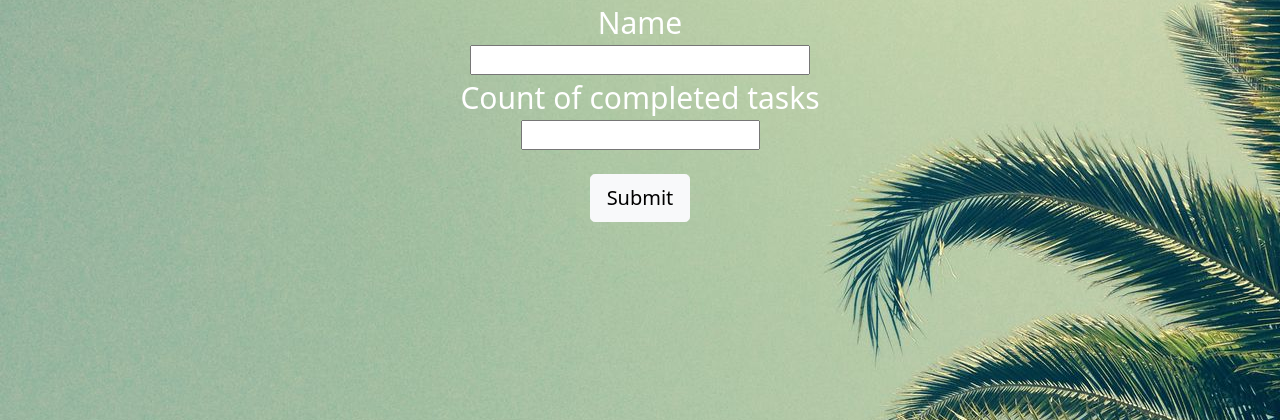
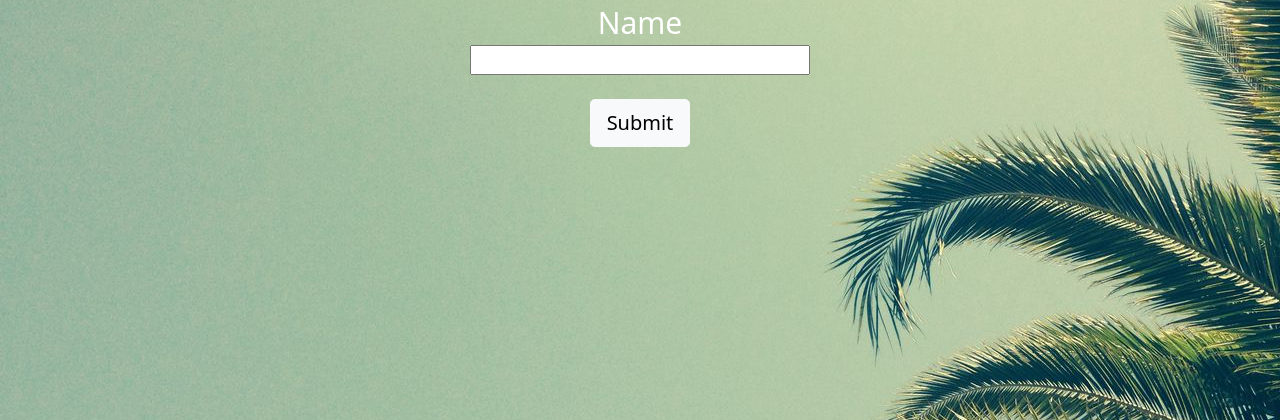
Before and after one commit to YuriyBodnarIvanovich/just-py, a Flask app: page /employee/create in a window 1280 px wide. Shown: the part 70-490 px from the top of the page. Run offline with Flask 2, Linux system fonts and the light colour scheme; some libraries are stand-ins or nearby versions.

Commit message:
fix lab 8

```diff
--- a/Project_from_3/app/templates/base.html
+++ b/Project_from_3/app/templates/base.html
@@ -31,7 +31,6 @@
           {%else%}
           <a class="nav-link active"  href="/login" style="font-size:25px;">Login</a>
           {%endif%}
-
           <!-- {%for elem in menu%}
           <a class="nav-link active"  href="{{menu[elem]}}" style="font-size:25px; color:azure">{{elem}}</a>
           {% endfor %} -->
--- a/Project_from_3/app/templates/employee_create.html
+++ b/Project_from_3/app/templates/employee_create.html
@@ -7,7 +7,6 @@
       <form method="POST" action="{{ url_for('employee_create') }}">
                   {{form.csrf_token}}
                   {{ render_field(form.name) }}
-                  {{ render_field(form.count_of_completed_tasks) }}
           <br>
           {{ form.submit(class="btn btn-light btn-lg") }}
       </form>
--- a/Project_from_3/app/templates/employee_update.html
+++ b/Project_from_3/app/templates/employee_update.html
@@ -7,7 +7,6 @@
       <form method="POST">
                   {{form.csrf_token}}
                   {{ render_field(form.name) }}
-                  {{ render_field(form.count_of_completed_tasks) }}
           <br>
           {{ form.submit(class="btn btn-light btn-lg") }}
       </form>
--- a/Project_from_3/app/view.py
+++ b/Project_from_3/app/view.py
@@ -143,7 +143,7 @@ def employee_create():
     if form.validate_on_submit():
         name = form.name.data
         count_of_completed_tasks = form.count_of_completed_tasks.data
-        employee = Employee(name=name, count_of_completed_tasks=count_of_completed_tasks)
+        employee = Employee(name=name, count_of_completed_tasks=0)
         print(employee)
         try:
             db.session.add(employee)
@@ -177,13 +177,14 @@ def employee_show(id):
     # tasks = db.session.query(Task).filter(Task.employee_backref.contains(employee)).all()
     tasks = db.session.query(Task).filter(Task.employee_backref.contains(employee))
     print(tasks)
-    return render_template('employee_show.html', menu=menu, employee=employee, tasks=tasks, len_tasks=db.session.query(Task).filter(Task.employee_backref.contains(employee)).count())
+    return render_template('employee_show.html', menu=menu, employee=employee, tasks=tasks)
 
 @app.route('/task/<int:id>/update', methods=["GET", "POST"])
 def task_update(id):
     form = FormTaskUpdate.new()
     task = Task.query.get_or_404(id)
 
+    is_done_first = task.is_done
     if request.method == 'GET': # якщо ми відкрили сторнку для редагування, записуємо у поля форми значення з БД
         form.title.data = task.title
         form.description.data = task.description
@@ -205,6 +206,11 @@ def task_update(id):
             employers = form.employee.data
             task.employee_backref.clear()
             for employee in employers:
+                empl = Employee.query.get_or_404(employee)
+                if is_done_first and task.is_done==False:
+                    empl.count_of_completed_tasks = empl.count_of_completed_tasks - 1
+                elif is_done_first==False and task.is_done:
+                    empl.count_of_completed_tasks = empl.count_of_completed_tasks + 1
                 task.employee_backref.append(Employee.query.get_or_404(employee))
             try:
                 db.session.commit()
@@ -248,13 +254,11 @@ def employee_update(id):
 
     if request.method == 'GET': # якщо ми відкрили сторнку для редагування, записуємо у поля форми значення з БД
         form.name.data = employee.name
-        form.count_of_completed_tasks.data = employee.count_of_completed_tasks
         return render_template('employee_update.html', title='Employee Update', form=form, menu=menu)
 
     else: # інакше якщо ми змінили дані і натиснули кнопку
         if form.validate_on_submit() or request.method=='POST':
             employee.name = form.name.data
-            employee.count_of_completed_tasks = form.count_of_completed_tasks.data
             try:
                 db.session.commit()
                 flash('Employee seccessfully updated', 'info')
```
Also changed, not shown: Project_from_3/app/templates/employee_show.html (+5 -3 lines).
